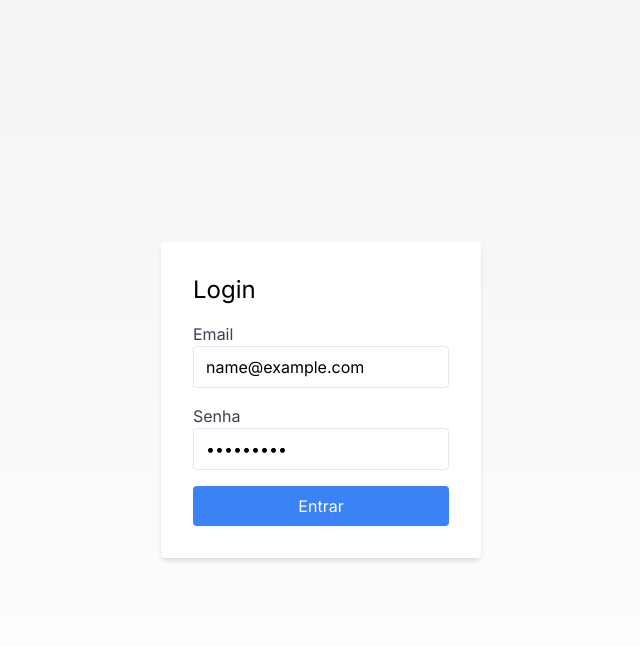
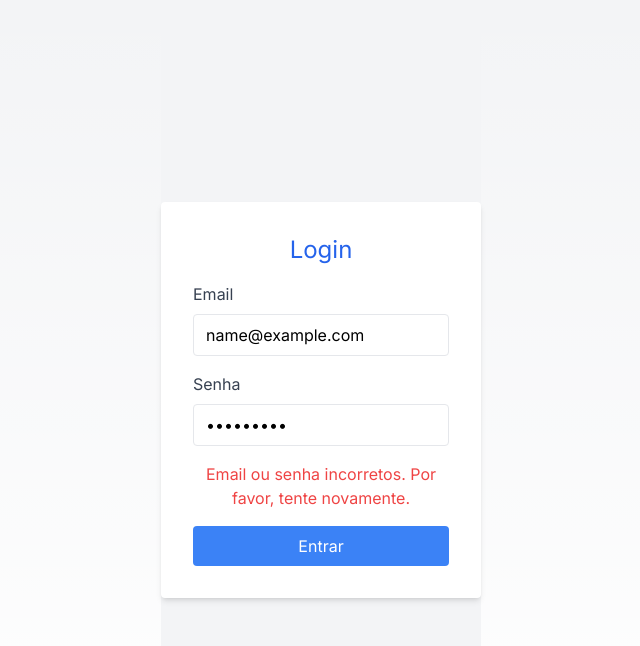
Before and after one commit to cristhiankelm/xbri_test_frontend, a Next.js app: page /login in a window 1280 px wide. Both pictures are taken after typing "name@example.com", "Sample123" into the empty fields and a click on the button "Entrar". Shown: the top 646 px of the page, without its empty margins (319-959 px from the left). Built offline with nearby package versions, Linux system fonts and the light colour scheme; no server answers.

Commit message:
add error messages when login fails correctly

```diff
--- a/src/app/(unauthenticated)/login/page.tsx
+++ b/src/app/(unauthenticated)/login/page.tsx
@@ -7,42 +7,52 @@ import api from '../../services/api';
 export default function Login() {
   const [email, setEmail] = useState('');
   const [password, setPassword] = useState('');
+  const [errorMessage, setErrorMessage] = useState<string | null>(null);
   const router = useRouter();
 
   const handleSubmit = async (e: FormEvent) => {
     e.preventDefault();
+    setErrorMessage(null);
     try {
       const response = await api.post('/login/do', { email, password });
       document.cookie = `token=${response.data.token}; path=/`; // Armazene o token nos cookies
       router.push('/dashboard');
     } catch (error) {
       console.error('Erro no login:', error);
+      setErrorMessage('Email ou senha incorretos. Por favor, tente novamente.');
     }
   };
 
   return (
-    <div className="flex items-center justify-center h-screen">
+    <div className="flex items-center justify-center h-screen bg-gray-100">
       <form onSubmit={handleSubmit} className="bg-white p-8 rounded shadow-md w-80">
-        <h1 className="text-2xl mb-4">Login</h1>
+        <h1 className="text-2xl mb-4 text-center text-blue-600">Login</h1>
         <div className="mb-4">
-          <label className="block text-gray-700">Email</label>
+          <label className="block text-gray-700 mb-2">Email</label>
           <input
             type="email"
             value={email}
             onChange={(e) => setEmail(e.target.value)}
-            className="w-full px-3 py-2 border rounded"
+            className="w-full px-3 py-2 border rounded focus:outline-none focus:ring-2 focus:ring-blue-500"
+            required
           />
         </div>
         <div className="mb-4">
-          <label className="block text-gray-700">Senha</label>
+          <label className="block text-gray-700 mb-2">Senha</label>
           <input
             type="password"
             value={password}
             onChange={(e) => setPassword(e.target.value)}
-            className="w-full px-3 py-2 border rounded"
+            className="w-full px-3 py-2 border rounded focus:outline-none focus:ring-2 focus:ring-blue-500"
+            required
           />
         </div>
-        <button type="submit" className="w-full bg-blue-500 text-white py-2 rounded">
+        {errorMessage && (
+          <div className="mb-4 text-red-500 text-center">
+            {errorMessage}
+          </div>
+        )}
+        <button type="submit" className="w-full bg-blue-500 text-white py-2 rounded hover:bg-blue-600 transition-colors">
           Entrar
         </button>
       </form>
```
